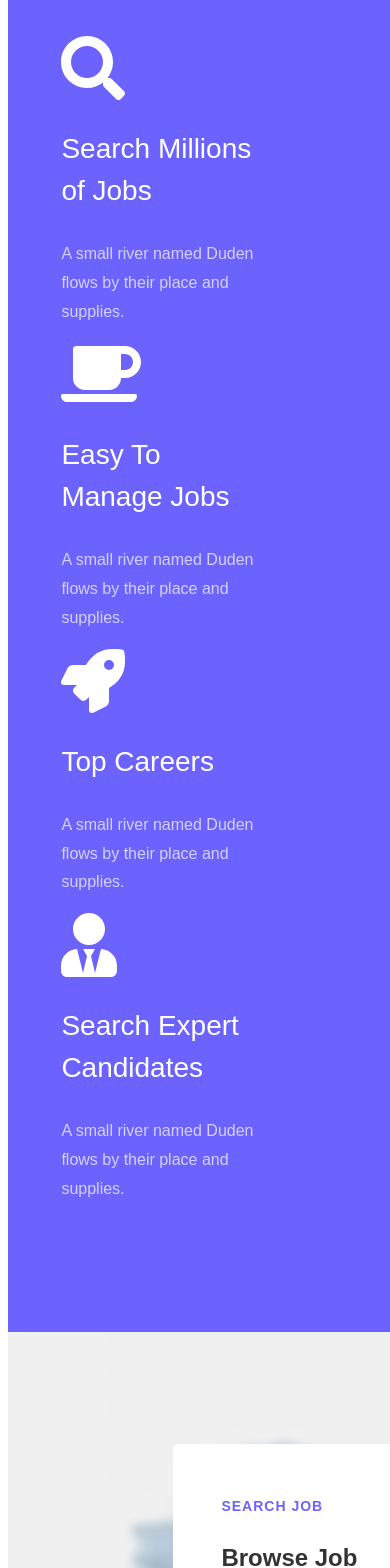
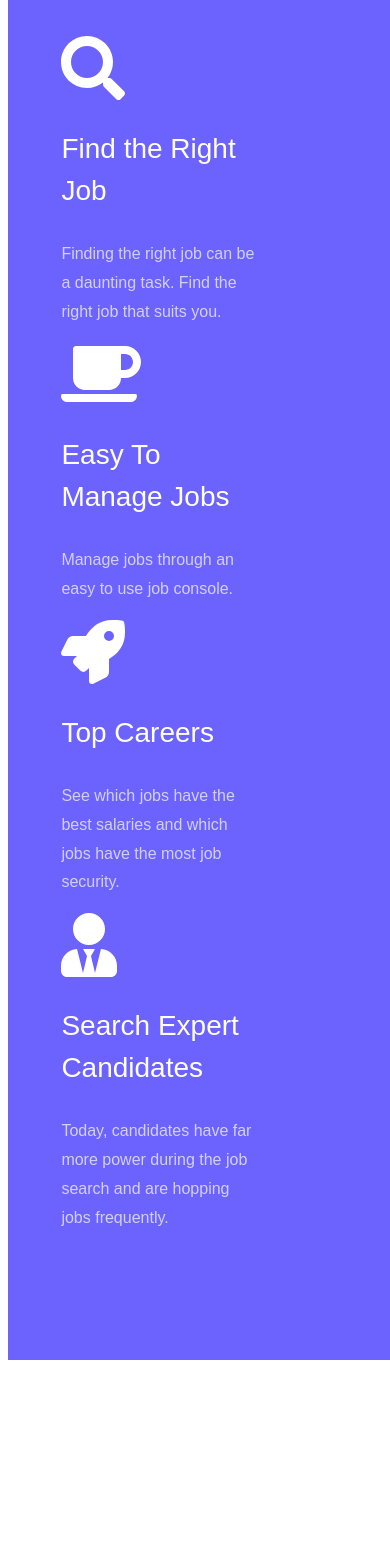
Before and after one commit to ra1111/jobsutra, a React (Create React App) app: page /#/ in a window 390 px wide. Shown: the part 1000-2568 px from the top of the page. After the commit the page ends 2368 px from the top, so only its background shows below. Built offline with nearby package versions, Linux system fonts and the light colour scheme.

Commit message:
changes mobile

```diff
--- a/src/components/Home.js
+++ b/src/components/Home.js
@@ -37,8 +37,8 @@ const Home = () =>{
             <div class="media block-6 services d-block">
               <div class="icon"> <FontAwesomeIcon   color="white" style={{stroke: "2px",strokeColor: "red"}} size="4x" icon={faSearch}/></div>
               <div class="media-body">
-                <h3 class="heading mb-3">Search Millions of Jobs</h3>
-                <p style={{width:'200px'}}> A small river named Duden flows by their place and supplies.</p>
+                <h3 class="heading mb-3">Find the Right Job</h3>
+                <p style={{width:'200px'}}> Finding the right job can be a daunting task. Find the right job that suits you.</p>
               </div>
             </div>
           </div>
@@ -47,7 +47,7 @@ const Home = () =>{
               <div class="icon"> <FontAwesomeIcon  color="white" size="4x" icon={faCoffee}/></div>
               <div class="media-body">
                 <h3 class="heading mb-3">Easy To Manage Jobs</h3>
-                <p style={{width:'200px'}}>A small river named Duden flows by their place and supplies.</p>
+                <p style={{width:'200px'}}>Manage jobs through an easy to use job console.</p>
               </div>
             </div>
           </div>
@@ -56,7 +56,7 @@ const Home = () =>{
               <div class="icon"> <FontAwesomeIcon  color="white" size="4x" icon={faRocket}/></div>
               <div class="media-body">
                 <h3 class="heading mb-3">Top Careers</h3>
-                <p style={{width:'200px'}}>A small river named Duden flows by their place and supplies.</p>
+                <p style={{width:'200px'}}>See which jobs have the best salaries and which jobs have the most job security.</p>
               </div>
             </div>
           </div>
@@ -65,14 +65,14 @@ const Home = () =>{
               <div class="icon"> <FontAwesomeIcon  color="white" size="4x" icon={faUserTie}/></div>
               <div class="media-body">
                 <h3 class="heading mb-3">Search Expert Candidates</h3>
-                <p style={{width:'200px'}}>A small river named Duden flows by their place and supplies.</p>
+                <p style={{width:'200px'}}>Today, candidates have far more power during the job search and are hopping jobs frequently.</p>
               </div>
             </div>
           </div>
         </div>
       </div>
     </section>
-    <section class="ftco-section img"  style={{backgroundImage: `url(${require('../Assets/images/bg_1.jpg')})`, backgroundPosition:"top center",backgroundSize:"cover",backgroundRepeat:"no-repeat"}}>
+    {/* <section class="ftco-section img"  style={{backgroundImage: `url(${require('../Assets/images/bg_1.jpg')})`, backgroundPosition:"top center",backgroundSize:"cover",backgroundRepeat:"no-repeat"}}>
     	<div class="sectionContainer">
     		<div class="row">
     			<div class="col-md-6">
@@ -85,7 +85,7 @@ const Home = () =>{
     			</div>
     		</div>
     	</div>
-    </section>
+    </section> */}
 
   </CSSTransitionGroup>
   )
--- a/src/components/Menu.js
+++ b/src/components/Menu.js
@@ -17,8 +17,8 @@ const Menu = () =>{
       <li class="nav-item"><Link to="/">Home</Link></li>
       <li class="nav-item"><Link to="/contact">Contact Us</Link></li>
       <li class="nav-item"><Link to="/about">About</Link></li>
-      <li class="nav-item cta mr-md-1"><a href="new-post.html" class="nav-link">Post a Job</a></li>
-	  <li class="nav-item cta cta-colored"><a href="job-post.html" class="nav-link">Want a Job</a></li>
+      {/* <li class="nav-item cta mr-md-1"><a href="new-post.html" class="nav-link">Post a Job</a></li>
+	  <li class="nav-item cta cta-colored"><a href="job-post.html" class="nav-link">Want a Job</a></li> */}
     </ul>
 	      </div>
 	    </div>
--- a/src/components/Works.js
+++ b/src/components/Works.js
@@ -32,7 +32,7 @@ const Works = () => {
             <p><span>Address:</span> Directorate of Distance Education Magadh University Campus, Turi Buzurg, Bihar 824234</p>
           </div>
           <div class="col-md-3">
-            <p><span>Phone:</span> <a href="tel://1234567920">+91 8789666856/7358606486/8587098397</a></p>
+            <p><span>Phone:</span> <a href="tel://1234567920">8789666856/7358606486/8587098397</a></p>
           </div>
           <div class="col-md-3">
             <p><span>Email:</span> <a href="mailto:mail.jobsutra@gmail.com">mail.jobsutra@gmail.com</a></p>
```
